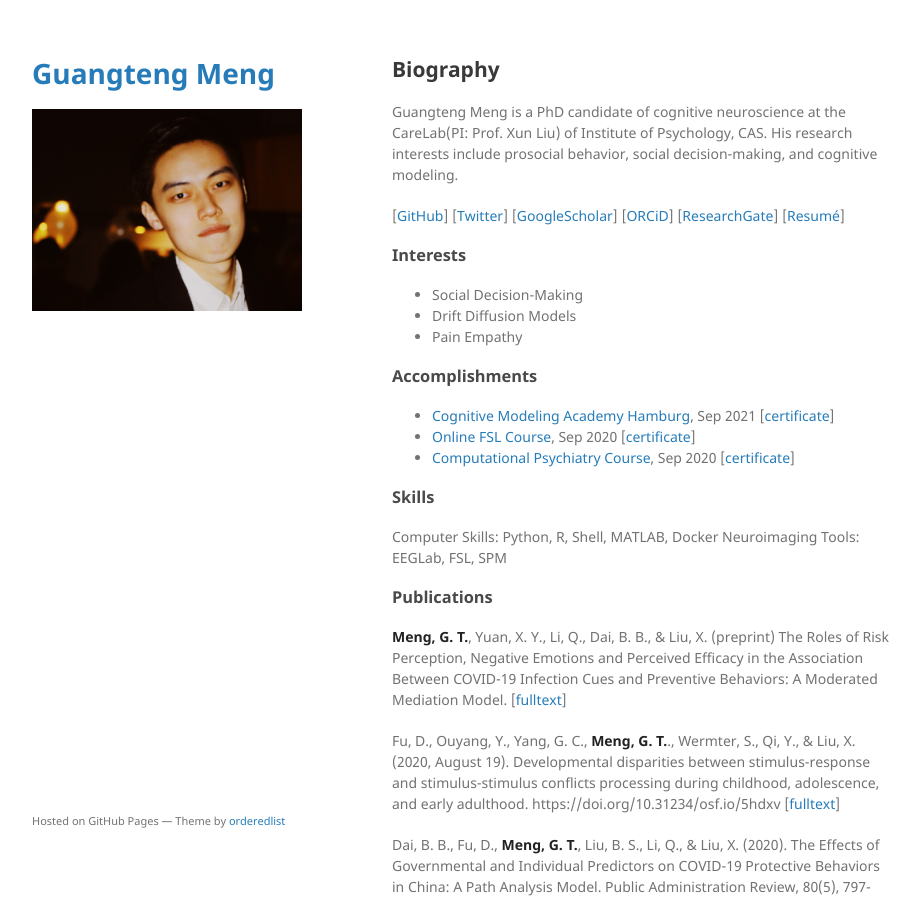
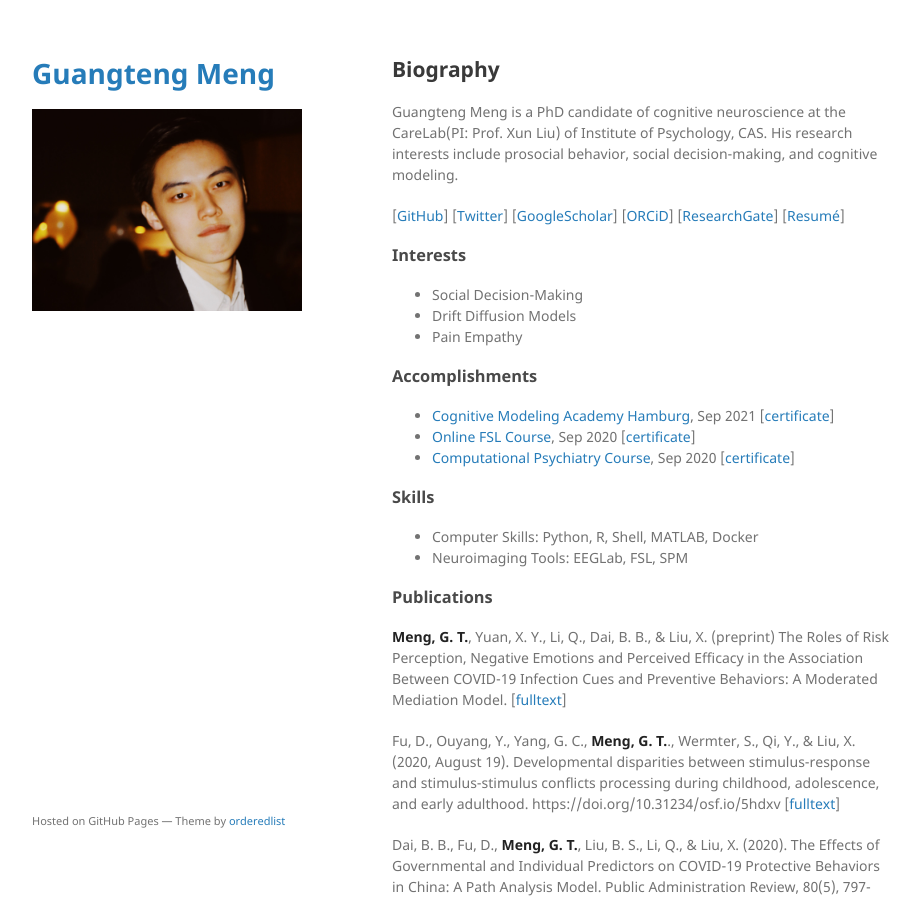
Before and after one commit to GuangtengMeng/GuangtengMeng.github.io, a Jekyll site: the page built from index.md, in a window 1280 px wide and 900 px high. Shown: the whole window, without its empty margins (178-1096 px from the left). Built offline with Jekyll 4.4.1, drawn with Linux system fonts in a browser that asks for light colours; the repository's description, which GitHub fills in, is left out; our own code applies the rules of GitHub Pages for plain Markdown files.

```diff
--- a/index.md
+++ b/index.md
@@ -23,8 +23,8 @@ Guangteng Meng is a PhD candidate of cognitive neuroscience at the CareLab(PI: P
 - [Computational Psychiatry Course](https://www.translationalneuromodeling.org/cpcourse/), Sep 2020 [[certificate](/assets/certificate/CPC_Certificate_GM.pdf)]
 
 ### Skills
-Computer Skills: Python, R, Shell, MATLAB, Docker
-Neuroimaging Tools: EEGLab, FSL, SPM
+- Computer Skills: Python, R, Shell, MATLAB, Docker
+- Neuroimaging Tools: EEGLab, FSL, SPM
 
 ### Publications
 **Meng, G. T.**, Yuan, X. Y., Li, Q., Dai, B. B., & Liu, X. (preprint) The Roles of Risk Perception, Negative Emotions and Perceived Efficacy in the Association Between COVID-19 Infection Cues and Preventive Behaviors: A Moderated Mediation Model. [[fulltext](/assets/paper/preprint-32930-submitted.pdf)]
```
